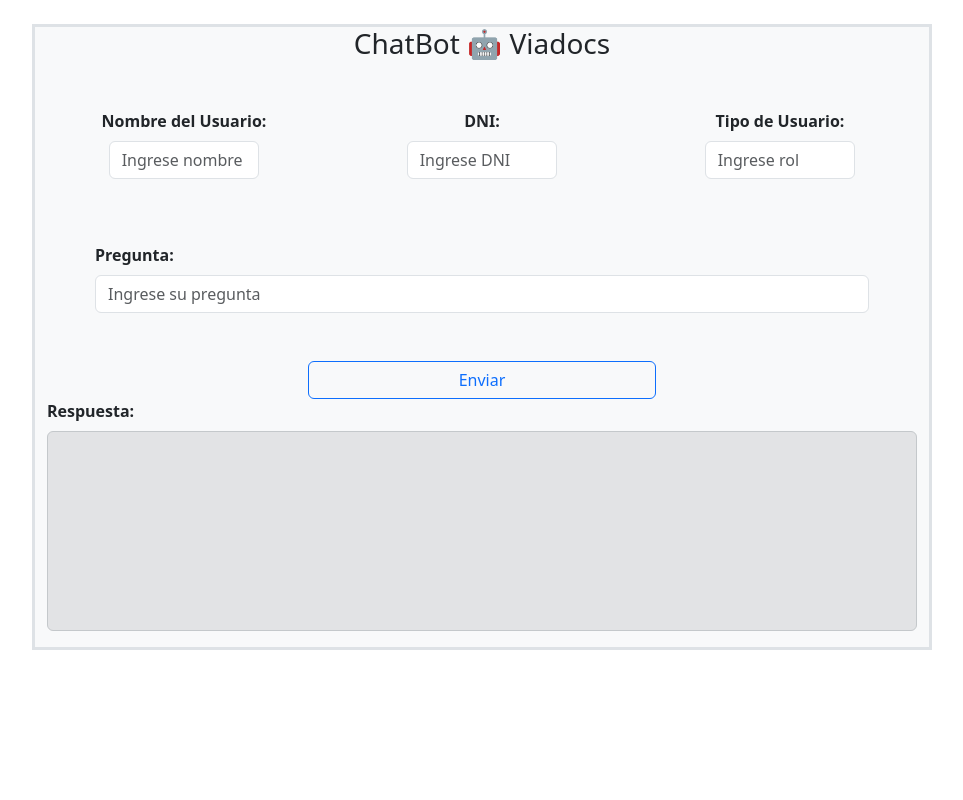
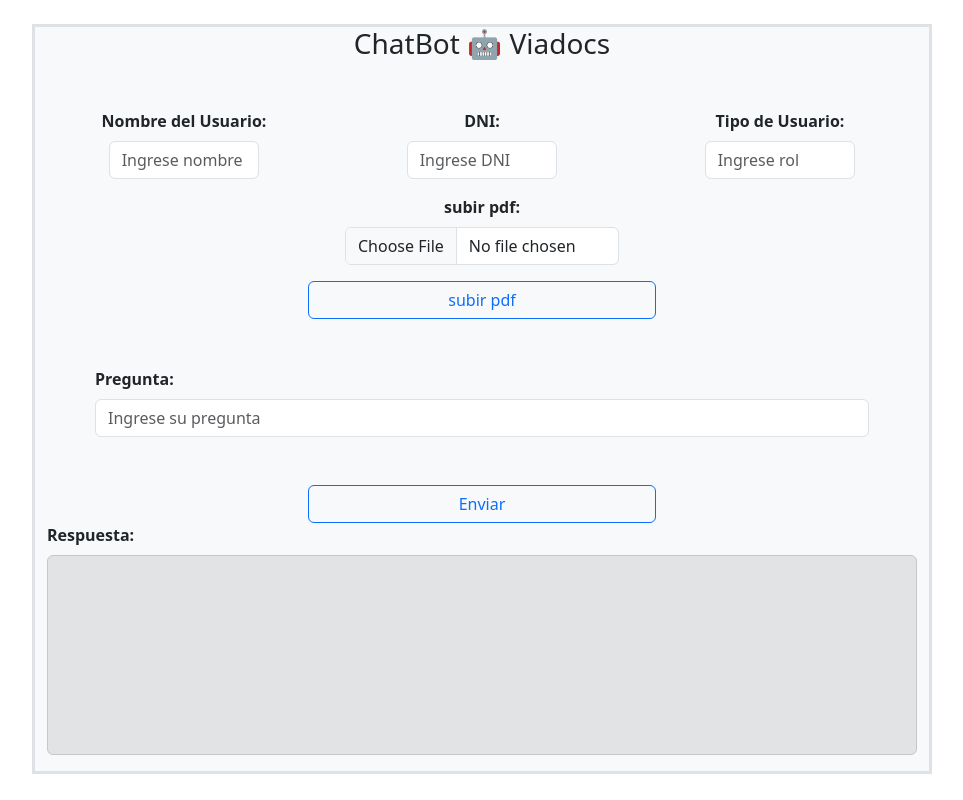
Before and after one commit to Bjcabello/chatbotv2, a React (Vite) app in the folder frontend/: page /chatbox in a window 1280 px wide. Shown: the whole page, without its empty margins (158-1121 px from the left). Built offline with nearby package versions, Linux system fonts and the light colour scheme.

Commit message:
formulario y ruta para pdf

```diff
--- a/frontend/src/components/ChatBox.jsx
+++ b/frontend/src/components/ChatBox.jsx
@@ -8,6 +8,14 @@ function ChatBox() {
   const [respuesta, setRespuesta] = useState('');
   const [loading, setLoading] = useState(false);
 
+
+  const handlersubirPdf = async () => {
+    if(!fileUploaded){
+      return alert("no has subido ningun archivo")
+
+    }
+
+  }
   const handleEnviar = async () => {
     if (!usuario || !dni || !tipoUsuario || !pregunta) {
       alert("completa todos los campos");
@@ -87,6 +95,27 @@ function ChatBox() {
               onChange={e => setTipoUsuario(e.target.value)}
             />
           </div>
+
+          <div className='col-12 col-md-4 mb-3 d-flex flex-column align-items-center'>
+            <label className='form-label fw-bold'>subir pdf:</label>
+            <input
+              type="file"
+              className='form-control'
+              value={tipoUsuario}
+              placeholder='sube un archivo'
+              style={{ width: "100%" }}
+              onChange={e => subirPdf(e.target.value)} />
+          </div>
+
+          <div className='text-center'>
+          <button
+            className='btn btn-outline-primary icon-link-hover'
+            style={{ width: "40%" }}
+            onClick={handlersubirPdf}
+            disabled={loading}>
+            {loading ? '🐌.....' : 'subir pdf'}
+          </button>
+        </div>
         </div>
         <div></div>
         <div className='m-5'>
```
Also changed, not shown: 2 other files (tests, documents, lock files or other folders).
